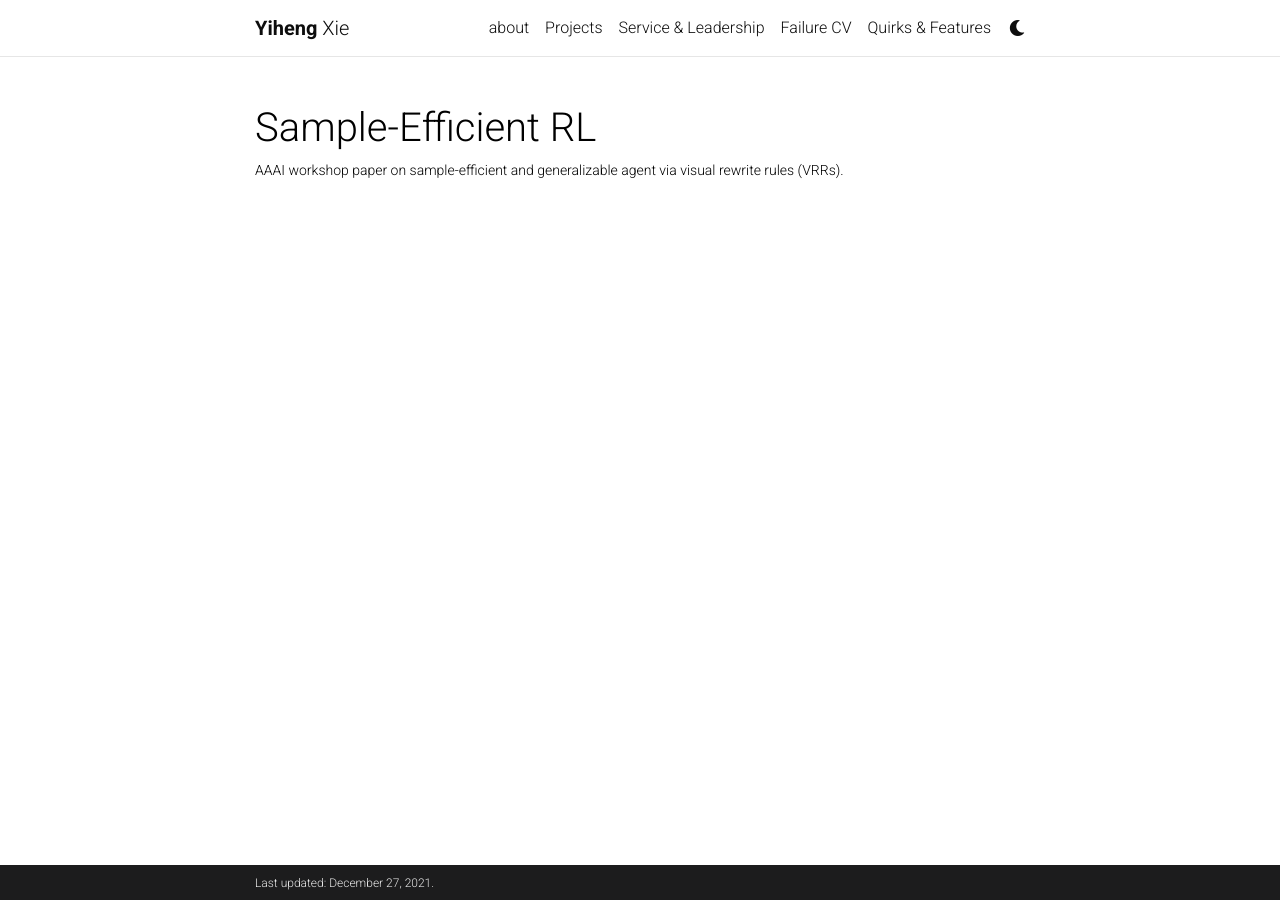
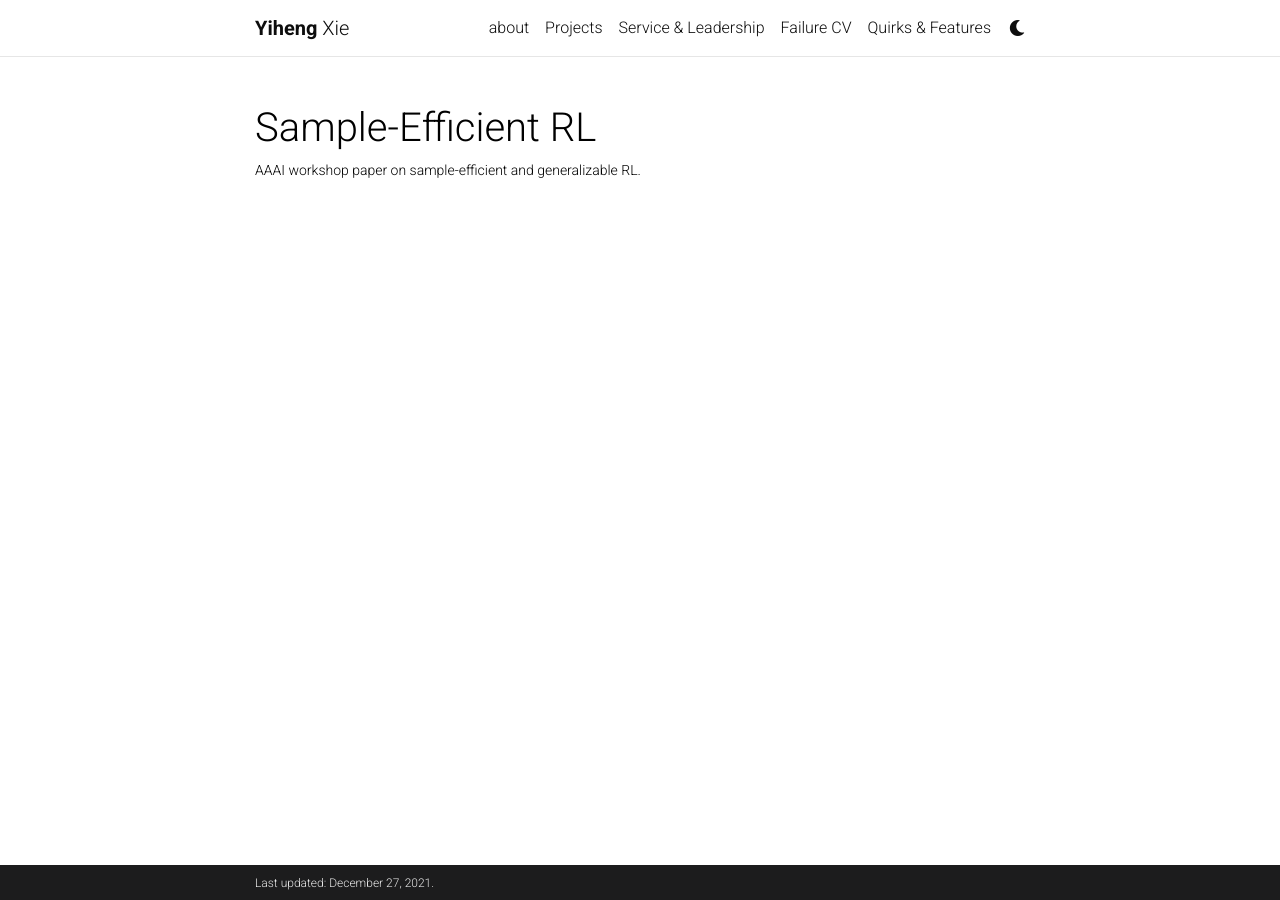
Before and after one commit to yxie20/yxie20.github.io, a Jekyll site: the page built from _projects/vrr.md, in a window 1280 px wide. Built offline with Jekyll 4.4.1, drawn with Linux system fonts in a browser that asks for light colours; nearby versions of some CDN libraries; comment, search, counter and statistics services are not loaded; a style sheet for code colours, icons or effects is not loaded.

Commit message:
small change

```diff
--- a/_projects/vrr.md
+++ b/_projects/vrr.md
@@ -1,7 +1,7 @@
 ---
 layout: page
 title: Sample-Efficient RL
-description: AAAI workshop paper on sample-efficient and generalizable agent via visual rewrite rules (VRRs).
+description: AAAI workshop paper on sample-efficient and generalizable RL.
 img: assets/img/vrr_first_page.jpg
 importance: 1
 redirect: https://yxie20.github.io/assets/pdf/vrr.pdf
```
